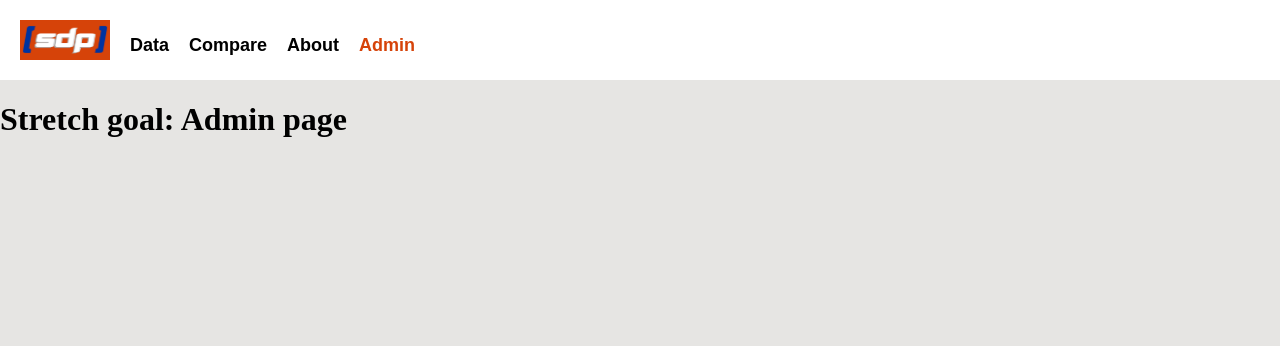
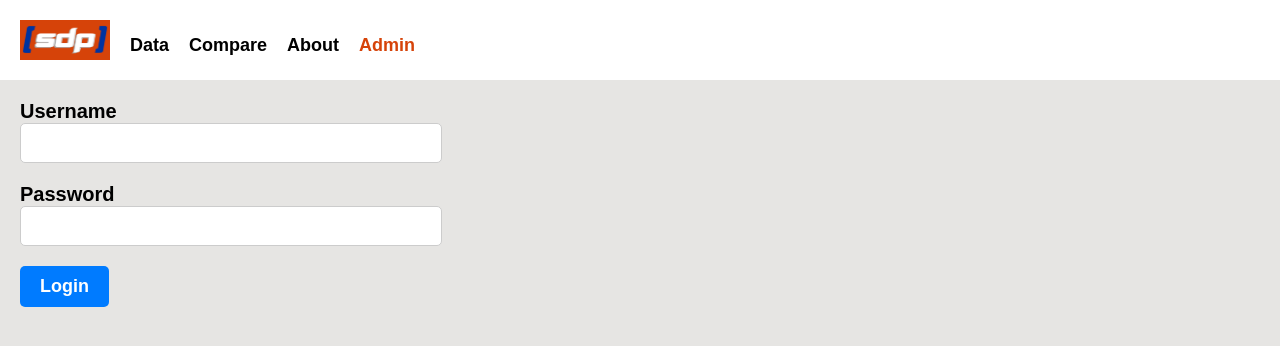
Before and after one commit to cs481-ekh/s24-healthy-idaho, a React (Create React App) app in the folder frontend/: page /admin in a window 1280 px wide. Shown: the top 346 px of the page. Built offline with nearby package versions, Linux system fonts and the light colour scheme.

Commit message:
Added admin login and redirect to AdminControl

```diff
--- a/frontend/package.json
+++ b/frontend/package.json
@@ -11,7 +11,7 @@
     "react-dom": "^18.2.0",
     "react-leaflet": "^4.2.1",
     "react-numeric-input": "^2.2.3",
-    "react-router-dom": "^6.22.1",
+    "react-router-dom": "^6.22.3",
     "react-scripts": "^5.0.1",
     "react-select": "^5.5.9",
     "reactjs-popup": "^2.0.5",
--- a/frontend/src/App.js
+++ b/frontend/src/App.js
@@ -1,11 +1,13 @@
 import React from 'react';
 import { useEffect } from 'react';
+import { useState } from 'react';
 import { BrowserRouter as Router, Route, Routes } from 'react-router-dom';
 import NavBar from './NavBar';
 import Compare from "./pages/Compare";
 import About from "./pages/About";
 import Data from "./pages/Data";
 import Admin from "./pages/Admin"
+import AdminControl from "./pages/AdminControl"
 import axios from 'axios';
 
 const App = () => {
@@ -18,6 +20,7 @@ const App = () => {
                     <Route path="/compare" element={<Compare />} />
                     <Route path="/about" element={<About />} />
                     <Route path="/admin" element={<Admin />} />
+                    <Route path="/admin-control" element={<AdminControl />} />
                     {/* Default route */}
                     <Route path="/" element={<Data />} />
                 </Routes>
--- a/frontend/src/pages/Admin.js
+++ b/frontend/src/pages/Admin.js
@@ -1,13 +1,51 @@
-import React from 'react';
+import React, { useState } from 'react';
+import { useNavigate } from 'react-router-dom';
 import "../styles.css";
 
-function About() {
+function Admin() {
+    const [username, setUsername] = useState('');
+    const [password, setPassword] = useState('');
+    const [error, setError] = useState('');
+    const navigate = useNavigate();
+
+    const handleSubmit = (e) => {
+        e.preventDefault();
+        if (username === 'Healthy Idaho' && password === 'spring24') {
+            // Successful login, you can redirect or do any further action here
+            // setError('');
+            // alert('Login successful!');
+            navigate('/admin-control');
+        } else {
+            setError('Invalid username or password');
+        }
+    };
 
     return (
-        <div>
-            <h1> Stretch goal: Admin page</h1>
+        <div className="login-container">
+            <div className={error ? 'error-message' : 'hidden'}>
+                {error && <p>{error}</p>}
+            </div>
+            <form onSubmit={handleSubmit}>
+                <div className="form-group">
+                    <label>Username</label>
+                    <input
+                        type="text"
+                        value={username}
+                        onChange={(e) => setUsername(e.target.value)}
+                    />
+                </div>
+                <div className="form-group">
+                    <label>Password</label>
+                    <input
+                        type="password"
+                        value={password}
+                        onChange={(e) => setPassword(e.target.value)}
+                    />
+                </div>
+                <button type="submit">Login</button>
+            </form>
         </div>
     );
 }
 
-export default About;
+export default Admin;
--- /dev/null
+++ b/frontend/src/pages/AdminControl.js
@@ -0,0 +1,12 @@
+import React from 'react';
+
+function AdminControl() {
+    return (
+        <div>
+            <h1>Administration Control</h1>
+            {/* Add your Administration Control content here */}
+        </div>
+    );
+}
+
+export default AdminControl;
--- a/frontend/src/styles.css
+++ b/frontend/src/styles.css
@@ -352,3 +352,67 @@ p {
     display: inline-block;
     border: 1px solid black;
 }
+
+/*Admin.js styling*/
+.login-container {
+    width: 400px;
+    margin-left: 20px;
+    margin-top: 20px;
+}
+
+.form-group {
+    margin-bottom: 20px;
+}
+
+.error-message {
+    background-color: red;
+    color: white;
+    font-family: Arial, sans-serif;
+    margin-bottom: 10px
+}
+
+.error-message p {
+    margin: 0;
+    border: none;
+}
+
+.hidden {
+    display: none;
+}
+
+label {
+    display: block;
+    font-size: 20px;
+    font-weight: bold;
+    font-family: Arial, sans-serif;
+}
+
+input {
+    width: 100%;
+    padding: 10px;
+    font-size: 16px;
+    border-radius: 5px;
+    border: 1px solid #ccc;
+}
+
+button {
+    padding: 10px 20px;
+    font-size: 18px;
+    font-weight: bold;
+    font-family: Arial, sans-serif;
+    border: none;
+    border-radius: 5px;
+    background-color: #007bff;
+    color: white;
+    cursor: pointer;
+}
+
+button:hover {
+    background-color: #0056b3;
+}
+
+.error {
+    color: red;
+    font-size: 16px;
+    font-family: Arial, sans-serif;
+}
```
Also changed, not shown: 1 other file (tests, documents, lock files or other folders).
